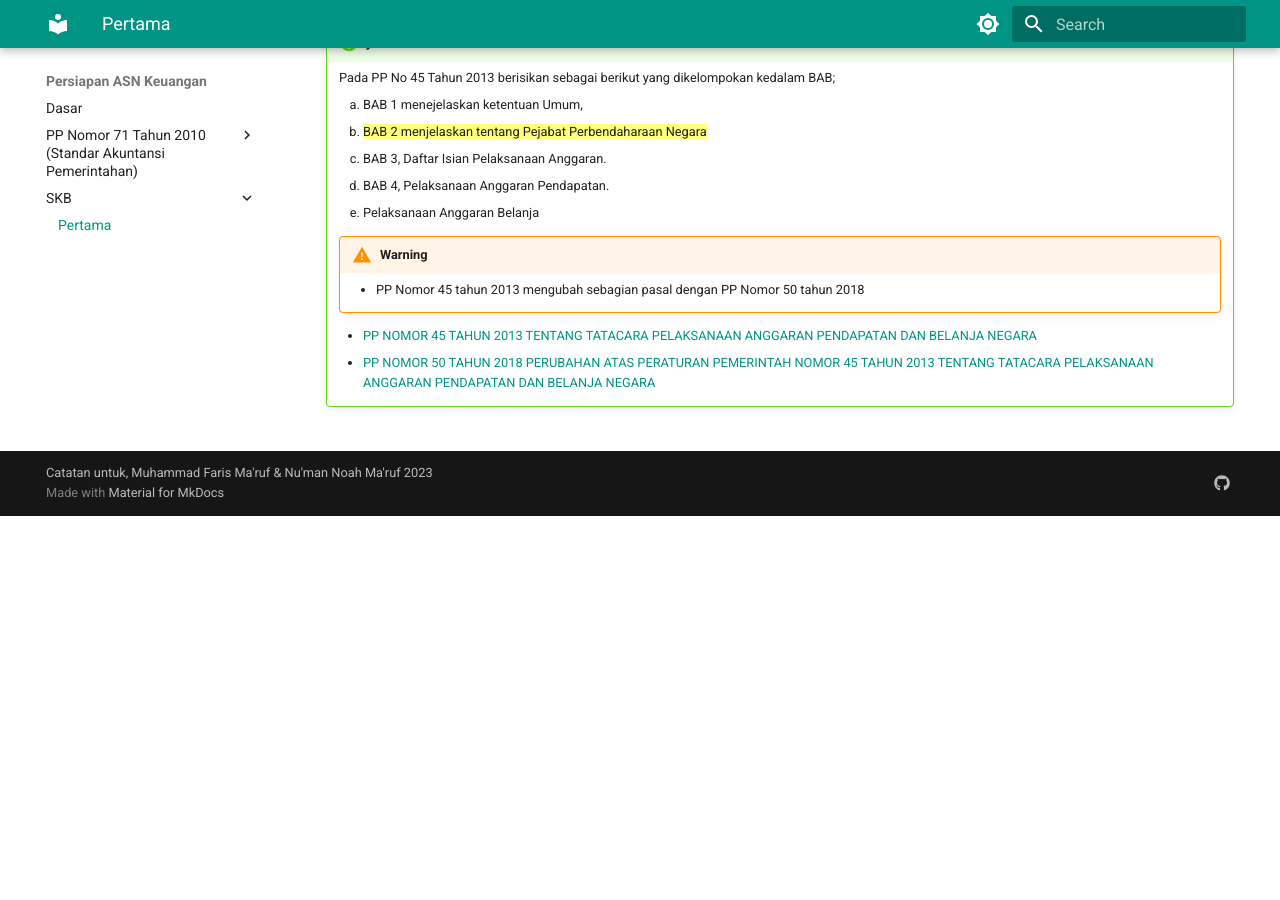
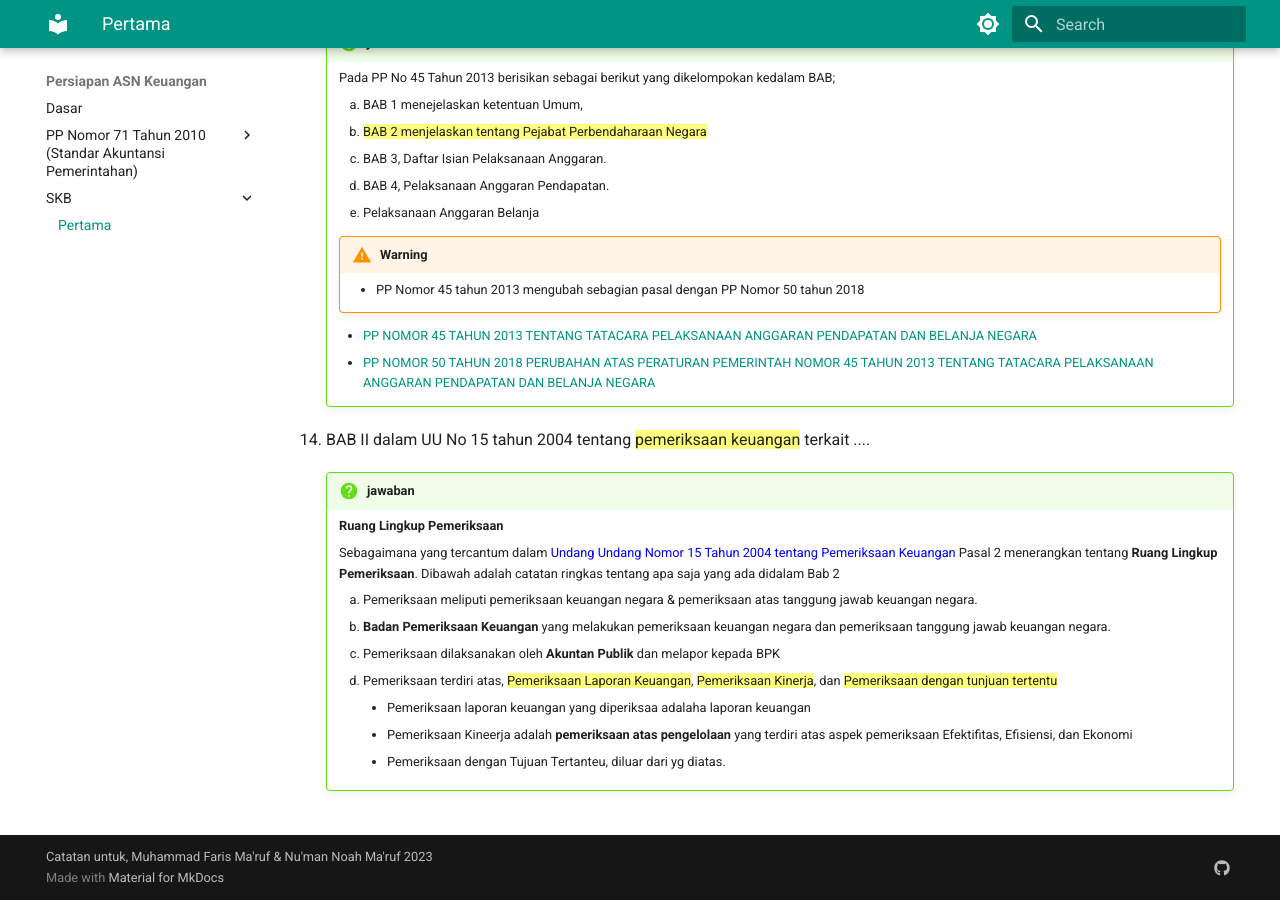
Before and after one commit to muhammadfarras/muhammadfarras.github.io, an MkDocs documentation site: the page built from docs/Accounting/SKB/01. Pertama.md, in a window 1280 px wide and 900 px high, scrolled down 3015 px. Built offline with MkDocs 1.6.1 and Material for MkDocs 9.7.7, drawn with Linux system fonts in a browser that asks for light colours; before the commit the page ends 3531 px from its top, so only the background shows below that; some of the changed lines change nothing that is shown.

Commit message:
tambah catatan calon asn

```diff
--- a/docs/Accounting/SKB/01. Pertama.md
+++ b/docs/Accounting/SKB/01. Pertama.md
@@ -10,22 +10,22 @@
     !!! question "jawaban"
         Paling singkat 6 bulan dan paling lama 2 tahun, terdapat pada {==[UU No 28 Tahun 2007 Ketentuan Umum dan Tata Cara Perpajakan](../aset/Perpajakan/UU%20Nomor%2028%20Tahun%202007.pdf){blank="_target"}, pada Pasal 39 ayat (3)==}
 
-4. Aktivitas investasi meliputi
+3. Aktivitas investasi meliputi
 
     !!! question "jawaban"
         Aktivitas investasi meliputi modal kerja, harta keuangan, harta tetap, dan harta tidak berwujud.
 
-5. Alasan pemerintah melakukan larangan impor untuk produk-produk tertentu ...
+4. Alasan pemerintah melakukan larangan impor untuk produk-produk tertentu ...
 
     !!! question "jawaban"
         Alasan utama pemerintah melakukan kebijakan pelarangan impor adalah untuk mencegah masuknya barang dari luar negeri atau dengan kata lain untuk melindungi industri di dalam yang pada akhirnya bertujuan untuk menjaga kestabilan perekonomian nasional.
 
-6. Alat yang digunakan untuk mencatat transaksi-transaksi keuangan bersangkutan dengan, harta/aset, modal/ekuitas, kewajiban, pendapatan dan beban perusahaan adalah ?
+5. Alat yang digunakan untuk mencatat transaksi-transaksi keuangan bersangkutan dengan, harta/aset, modal/ekuitas, kewajiban, pendapatan dan beban perusahaan adalah ?
 
     !!! question "jawaban"
         **Akun** atau rekening adalah alat yang digunakan untuk mencatat transaksi-transaksi keuangan bersangkutan dengan harta/aset, kewajiban, ekuitas/modal, pendapatan, dan beban perusahaan. Akun ini digunakan untuk menampung seluruh transaksi yang akan memengaruhi kondisi keuangan perusahaan.
 
-7. Anggaran merupakan alat perencanaan yang harus memperhatikan hubungan antara anggaran yang satu dengan yang lain. Aspek lain yang penting dalam perencanaan adalah ?
+6. Anggaran merupakan alat perencanaan yang harus memperhatikan hubungan antara anggaran yang satu dengan yang lain. Aspek lain yang penting dalam perencanaan adalah ?
 
     !!! question "jawaban"
         [Sumber](https://pustaka.ut.ac.id/lib/wp-content/uploads/pdfmk/EKAP4403-M1.pdf). Ada 4 fungsi dari anggaran, diantaranya ;
@@ -37,7 +37,7 @@
 
         Sehingga aspek yang penting dalam penganggaran adalah penggunaan dana yang seefisien mungking.
 
-8. Apa saja yang termasuk dari metode penyusutan ?
+7. Apa saja yang termasuk dari metode penyusutan ?
 
     !!! question "jawaban"
 
@@ -51,7 +51,7 @@
             2. Metode saldo menurun (_Declining Balance_) [Contoh](https://docs.google.com/spreadsheets/d/1xhHpNwS2ZGMVZtT5BCpKyHKWRTteDWiAQLfpW_Zw-Ns/edit?hl=id&gid=1132101366#gid=1132101366)
             3. Metode saldo menurun ganda (_Double Declining Balance_)[Contoh](https://docs.google.com/spreadsheets/d/1xhHpNwS2ZGMVZtT5BCpKyHKWRTteDWiAQLfpW_Zw-Ns/edit?hl=id&gid=1657316148#gid=1657316148)
 
-9. Apa yang dimaksud dengan DIPA (**D**aftar **I**sian **P**elaksanaan **A**nggaran) menurut pasal 1 PMK nomor 190 tahun 2012 ?
+8. Apa yang dimaksud dengan DIPA (**D**aftar **I**sian **P**elaksanaan **A**nggaran) menurut pasal 1 PMK nomor 190 tahun 2012 ?
 
     !!! question "Jawban"
 
@@ -67,7 +67,7 @@
 
         Sebagaimana yang dimaksud pada PMK nomor 190 tahun 2012 pasal 1 ayat (2), DIPA adalah Dokumen Pelaksanaan Anggaran yang digunakan sebagai acuan dalam Penggunaan Anggaran dalam melaksanakan kegiatan Pemerintahan sebagai pelaksanaan APBN
 
-10. Apa yang dimaksud dengan perbendaharaan negara berdasarkan UU Nomor 1 tahun 2004 tentang Pebendaharaan Negara
+9. Apa yang dimaksud dengan perbendaharaan negara berdasarkan UU Nomor 1 tahun 2004 tentang Pebendaharaan Negara
 
     !!! question "jawaban"
 
@@ -76,7 +76,7 @@
         Berdasarkann Undang Undang Nomor 1 tahun 2004 tentang Perbendaharaan Negara pada pasal 1 Ayat (1), bahwa Perbendaharaan Negara adalah {==Pengelolaan dan Pertanggungjawaban keuangan negara, termasuk kekayaan, investasi yang dipisahkan, yang ditetapkan dalam APBN dan APBD==}
 
 
-11. Apabilan dalam jangka waktu yang telah ditentukan dalam UU perpajakan yang berlaku ternyata telah lewat dari dan Dirjen Pajak tidak memberikan keputusan maka pemohon keberatan Wajib Pajak dianggap ...
+10. Apabilan dalam jangka waktu yang telah ditentukan dalam UU perpajakan yang berlaku ternyata telah lewat dari dan Dirjen Pajak tidak memberikan keputusan maka pemohon keberatan Wajib Pajak dianggap ...
 
     !!! question "jawaban"
 
@@ -84,17 +84,17 @@
 
         *Apabila jangka waktu sebagaimana dimaksud pada ayat (1) atau ayat (4a) telah terlampaui dan Direktur Jenderal Pajak tidak memberi keputusan atas keberatan, keberatan yang diajukan oleh Wajib Pajak dianggap dikabulkan dan Direktur Jenderal Pajak menerbitkan Surat Keputusan Keberatan sesuai dengan pengajuan keberatan Wajib Pajak dalam jangka waktu paling lama 1 (satu) bulan sejak jangka waktu 12 (dua belas) bulan tersebut berakhir.*
 
-12. Apabilan RAPBN yang disusun oleh Presiden Republik Indondesia tidak disetujui oleh DPR maka,
+11. Apabilan RAPBN yang disusun oleh Presiden Republik Indondesia tidak disetujui oleh DPR maka,
 
     !!! question "Jawaban"
         **Menggunakan APBN tahun Sebelumnya**, terncantum pada [UUD 1945](../aset/UUD-Nomor-Tahun-1945-UUD1945.pdf){target="_blank"} Bab VIII Tentang Keuangan, pasal 23 ayat 1
 
-13. Aspek-aspek lingkungan yang penting untuk dipahami oleh manajer keuangan...
+12. Aspek-aspek lingkungan yang penting untuk dipahami oleh manajer keuangan...
 
     !!! question "jawaban"
         Lingkungan Keuangan Aspek lingkungan yang penting dipahami para manajer keuangan adalah sektor keuangan di bidang perekonomian, yang terdiri dari pasar keuangan (*financial markets*), lembaga keuangan (*financial institutions*) dan instrumen keuangan (*financial instruments*).
 
-14. Pada Peraturan Pemerintah No 45 tahun 2013, BAB II menjelaskan tentang ...
+13. Pada Peraturan Pemerintah No 45 tahun 2013, BAB II menjelaskan tentang ...
 
     !!! question "jawaban"
         Pada PP No 45 Tahun 2013 berisikan sebagai berikut yang dikelompokan kedalam BAB;
@@ -110,3 +110,20 @@
 
         * [PP NOMOR 45 TAHUN 2013 TENTANG TATACARA PELAKSANAAN ANGGARAN PENDAPATAN DAN BELANJA NEGARA](../aset/Pelaksanaan%20APBN/PP%20Nomor%2045%20Tahun%202013.pdf){target="_blank"}
         * [PP NOMOR 50 TAHUN 2018 PERUBAHAN ATAS PERATURAN PEMERINTAH NOMOR 45 TAHUN 2013 TENTANG TATACARA PELAKSANAAN ANGGARAN PENDAPATAN DAN BELANJA NEGARA](../aset/Pelaksanaan%20APBN/PP%20Nomor%2050%20Tahun%202018.pdf){target="_blank"}
+
+
+14. BAB II dalam UU No 15 tahun 2004 tentang {==pemeriksaan keuangan==} terkait ....
+
+    !!! question "jawaban"
+
+        **Ruang Lingkup Pemeriksaan**
+
+        Sebagaimana yang tercantum dalam [Undang Undang Nomor 15 Tahun 2004 tentang Pemeriksaan Keuangan](../aset/Pemeriksaan%20Keuangan/UU%20Nomor%2015%20Tahun%202004.pdf){target="_blank" style="color:blue"} Pasal 2 menerangkan tentang **Ruang Lingkup Pemeriksaan**. Dibawah adalah catatan ringkas tentang apa saja yang ada didalam Bab 2
+
+        1. Pemeriksaan meliputi pemeriksaan keuangan negara & pemeriksaan atas tanggung jawab keuangan negara.
+        2. **Badan Pemeriksaan Keuangan** yang melakukan pemeriksaan keuangan negara dan pemeriksaan tanggung jawab keuangan negara.
+        3. Pemeriksaan dilaksanakan oleh **Akuntan Publik** dan melapor kepada BPK
+        4. Pemeriksaan terdiri atas, {==Pemeriksaan Laporan Keuangan==}, {==Pemeriksaan Kinerja==}, dan {==Pemeriksaan dengan tunjuan tertentu==}
+            * Pemeriksaan laporan keuangan yang diperiksaa adalaha laporan keuangan
+            * Pemeriksaan Kineerja adalah **pemeriksaan atas pengelolaan** yang terdiri atas aspek pemeriksaan Efektifitas, Efisiensi, dan Ekonomi
+            * Pemeriksaan dengan Tujuan Tertanteu, diluar dari yg diatas.
```
Also changed, not shown: 1 other file.
